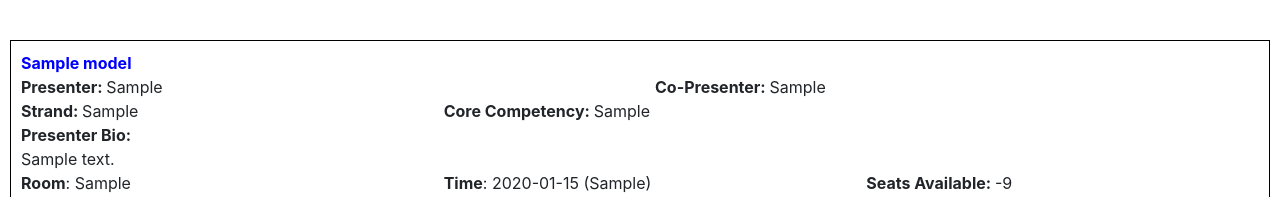
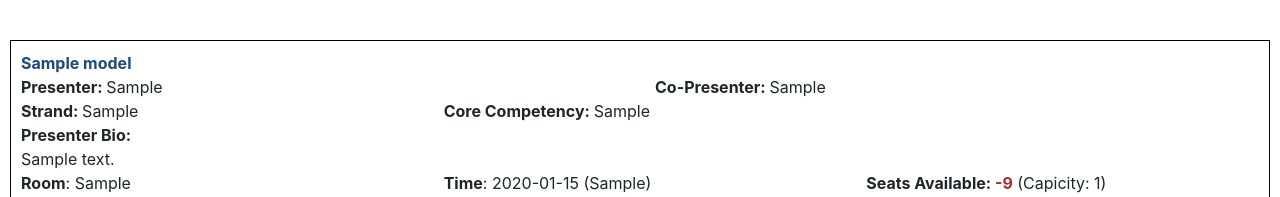
Before and after one commit to dmcgeary76/conference_scheduler, a Django app: page /details/1 in a window 1280 px wide. Shown: the part 76-273 px from the top of the page. Run offline with Django 3.2, Linux system fonts and the light colour scheme; a user stored in the database is signed in; tables that the repository leaves empty hold one stand-in row (values such as "Sample post"); some libraries are stand-ins or nearby versions.

Commit message:
Add files via upload

```diff
--- a/ecwc_sessions/templates/details.html
+++ b/ecwc_sessions/templates/details.html
@@ -4,7 +4,7 @@
 
 <div style="border: 1px solid black; padding: 10px; margin: 10px;">
   <div class="row">
-    <div class="col-sm-12" style="color:blue;">
+    <div class="col-sm-12" style="color:#1b487f;">
       <b>{{ sesh.title }}</b>
     </div>
   </div>
@@ -49,7 +49,7 @@
       <b>Time</b>: {{ sesh.time_slot }} ({{ sesh.duration }})
     </div>
     <div class="col-sm-4">
-      <b>Seats Available: </b>{{ sesh.room_limit|sub:sesh.seats }}
+      <b>Seats Available: <span style="color:#a02e2d;">{{ sesh.room_limit|sub:sesh.seats }}</span></b> (Capicity: {{ sesh.room_limit }})
     </div>
   </div>
 
```
